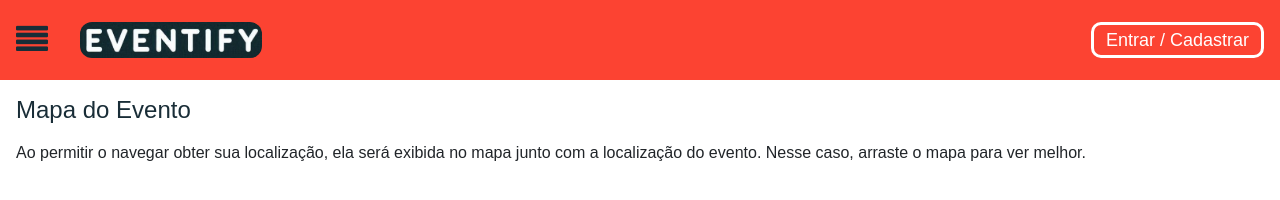
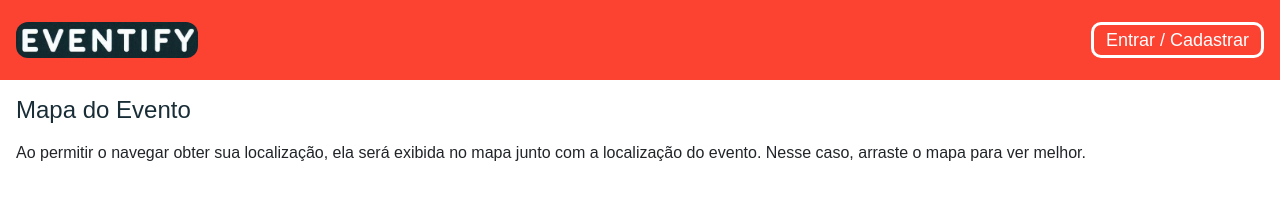
Before and after one commit to ICEI-PUCMinas-PSG-SI-TI/icei-pucminas-psg-si-m-tiaw-2024-1-eventify, a website: page public/pages/events-map.html in a window 1280 px wide. Drawn offline with nearby package versions, Linux system fonts and the light colour scheme; some packages are replaced by stand-ins of ours; no server answers.

Commit message:
Alterações finais

```diff
--- a/public/pages/events-map.html
+++ b/public/pages/events-map.html
@@ -20,7 +20,6 @@
 <body>
     <header>
         <div class="header-separeted-content">
-            <i class="fa fa-align-justify fa-2x menu-icon" style="color: #192D37;" onclick="toggleAside()"></i>
             <a href="/index.html" class="header-logo"><img src="../assets/images/logo (2).png"
                     alt="EVENTIFY logo"></a>
         </div>
```
Also changed, not shown: public/assets/css/common.css (line endings or trailing spaces), public/assets/css/create-edit-event.css (line endings or trailing spaces), public/assets/js/create-edit-event.js (line endings or trailing spaces), public/assets/js/event.js (line endings or trailing spaces), public/assets/js/index.js (line endings or trailing spaces), public/index.html (line endings or trailing spaces), public/pages/create-edit-event.html (line endings or trailing spaces).
